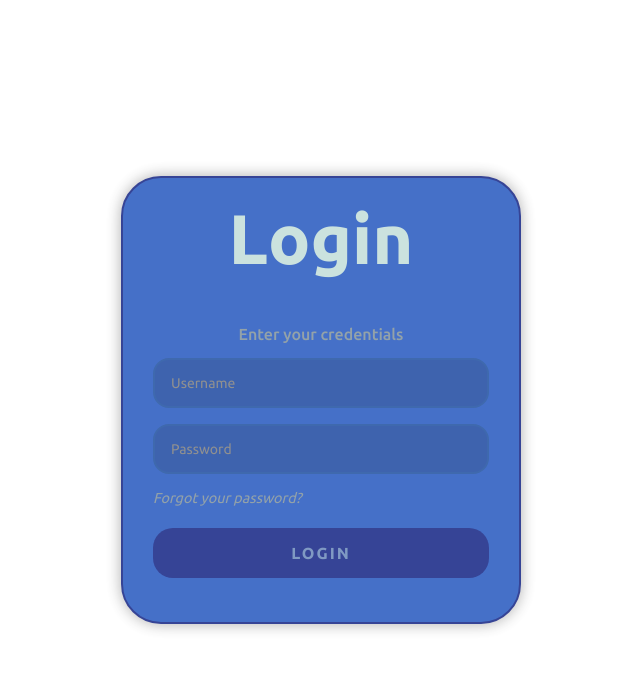
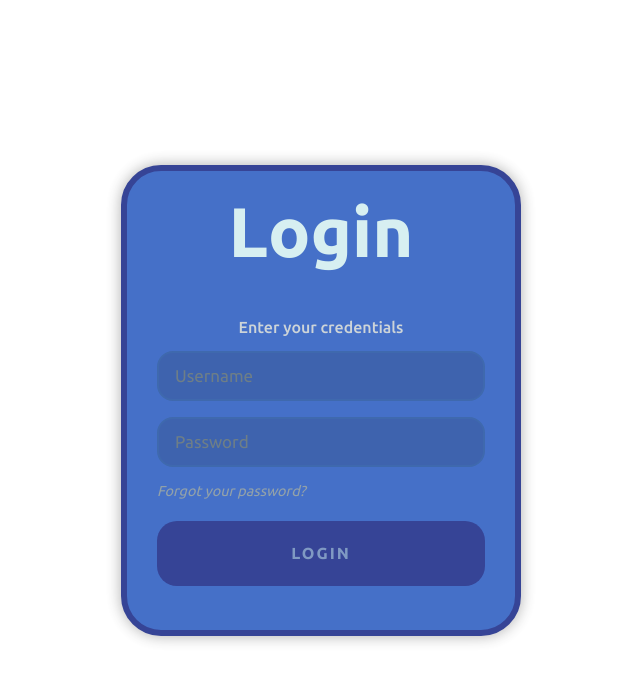
Before and after one commit to Dresae/PrcW11-Login_B, a plain HTML site: page index.html in a window 1280 px wide. Shown: the whole page, without its empty margins (319-959 px from the left). Drawn offline with Linux system fonts and the light colour scheme.

Commit message:
add style to card border

```diff
--- a/style.css
+++ b/style.css
@@ -31,14 +31,14 @@ body{
     background: #174dbb;
     opacity: 0.8;
     text-align: center;
-    border: 2px solid #05167c;
+    border: 6px solid #05167c;
     box-shadow: 0 0 15px rgba(0, 0, 0, 0.4);
 }
 
 .login-card > h2{
     position: relative;
     top: -20px;
-    color: #bfdbd7;
+    color: #ceecee;
     font-size: 70px;
     font-weight: 600;
     margin: -30px 0 12px;
@@ -47,7 +47,7 @@ body{
 .login-card > h3{
     position: relative;
     top: 15px;
-    color: #798b94;
+    color: #c1cacf;
     margin: 0 0 30px;
     font-weight: 500;
     font-size: 1rem;
@@ -60,9 +60,14 @@ body{
     gap: 16px;
 }
 
-.login-form > input, .login-form > button{
+.login-form > input{
     width: 100%;
     height: 50px;
+}
+
+.login-form button{
+    width: 100%;
+    height: 65px;
 }
 
 .login-form > input {
@@ -96,8 +101,8 @@ body{
 }
 
 .login-form > button:hover{
-    color: #e5e6e7;
-    background: #1d7267;
+    color: #fcfeff;
+    background: #11a05d;
 }
 
 .login-form > a{
@@ -112,6 +117,24 @@ body{
 
 .login-form > a:hover{
     color: #d3d8e0;
+}
+
+.login-form ::placeholder{
+    color: #4b5f6a;
+}
+
+.login-form input{
+    font-size: 17px;
+    color: #a6e5db;
+}
+
+.login-form input:focus{
+    border-color: #2bebf5;
+    box-shadow: 0 0 10px #2bebf5;
+}
+
+.login-form input:focus::placeholder {
+    color: transparent;
 }
 
 @keyframes rotate{
```
